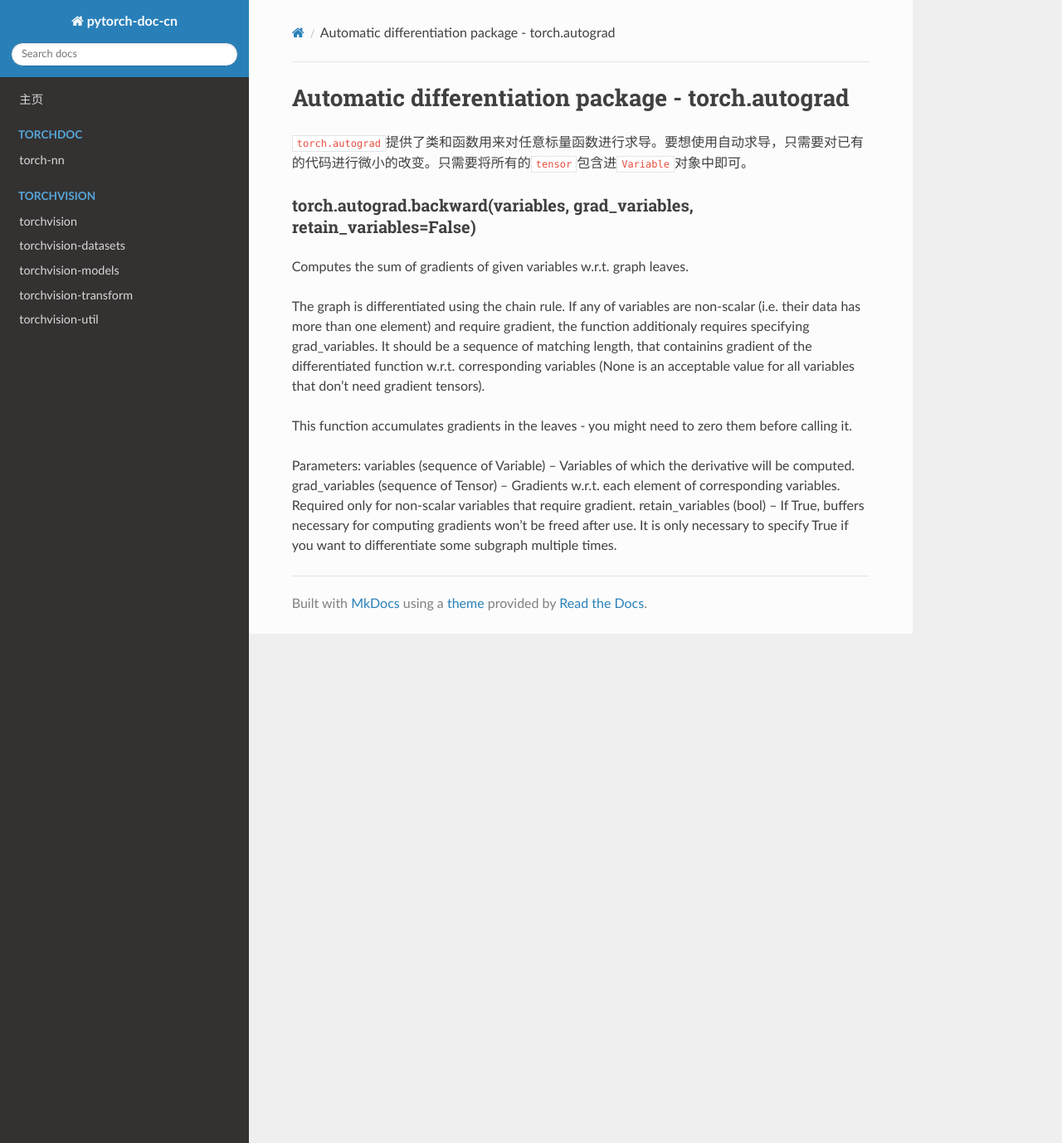
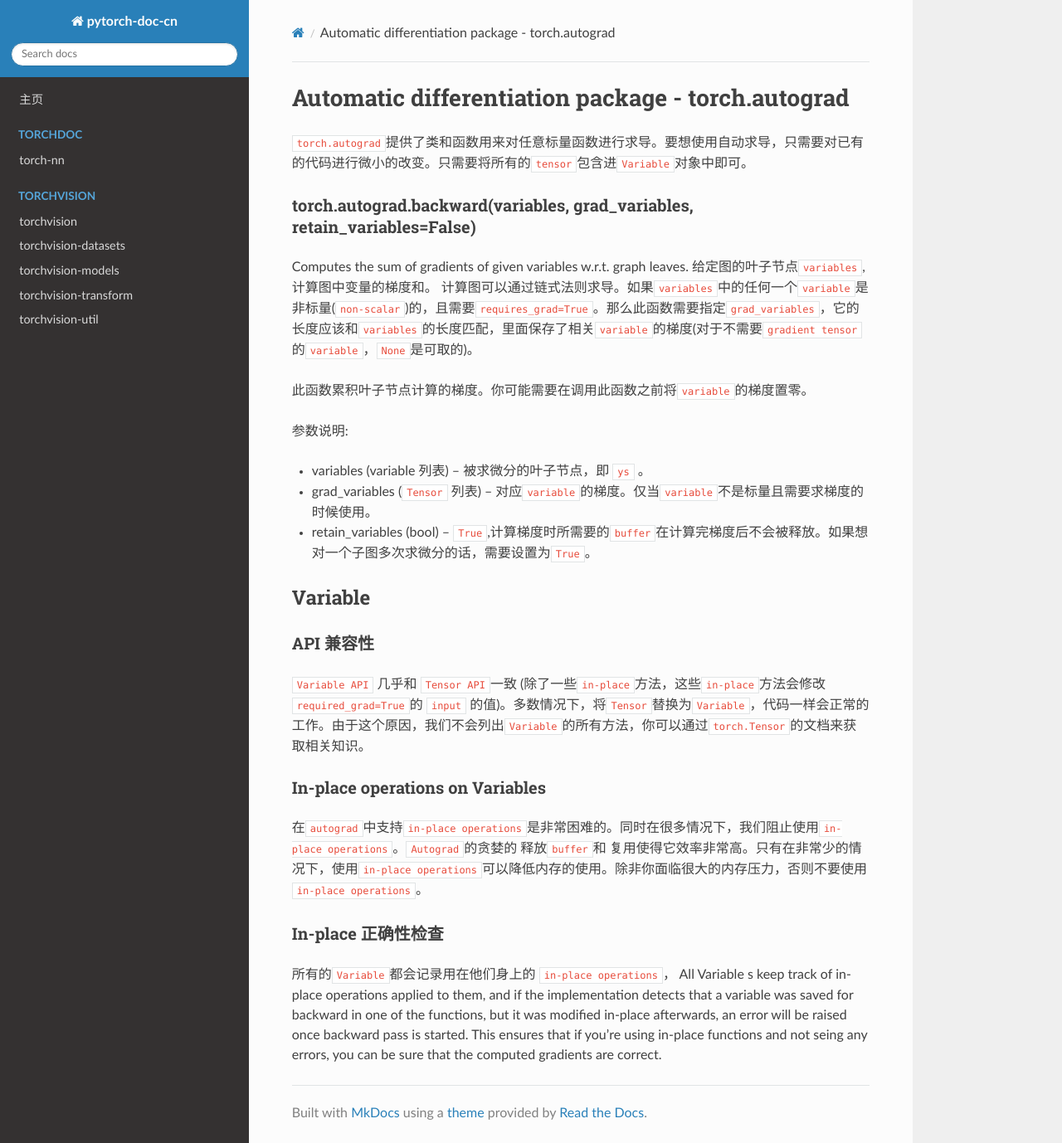
Before and after one commit to keithyin/pytorch-doc-cn, an MkDocs documentation site: the page built from docs/torchdoc/torch-autograd.md, in a window 1280 px wide and 1378 px high. Shown: the whole window at 83% size. Built offline with MkDocs 1.6.1, drawn with Linux system fonts in a browser that asks for light colours; nearby versions of some CDN libraries; old or Windows-style settings are respelled for this version of MkDocs.

Commit message:
extending pytorch

```diff
--- a/docs/torchdoc/torch-autograd.md
+++ b/docs/torchdoc/torch-autograd.md
@@ -4,12 +4,27 @@
 
 ### torch.autograd.backward(variables, grad_variables, retain_variables=False)
 Computes the sum of gradients of given variables w.r.t. graph leaves.
+给定图的叶子节点`variables`, 计算图中变量的梯度和。
+计算图可以通过链式法则求导。如果`variables`中的任何一个`variable`是 非标量(`non-scalar`)的，且需要`requires_grad=True`。那么此函数需要指定`grad_variables`，它的长度应该和`variables`的长度匹配，里面保存了相关`variable`的梯度(对于不需要`gradient tensor`的`variable`，`None`是可取的)。
 
-The graph is differentiated using the chain rule. If any of variables are non-scalar (i.e. their data has more than one element) and require gradient, the function additionaly requires specifying grad_variables. It should be a sequence of matching length, that containins gradient of the differentiated function w.r.t. corresponding variables (None is an acceptable value for all variables that don’t need gradient tensors).
+此函数累积叶子节点计算的梯度。你可能需要在调用此函数之前将`variable`的梯度置零。
 
-This function accumulates gradients in the leaves - you might need to zero them before calling it.
+参数说明:
 
-Parameters:
-variables (sequence of Variable) – Variables of which the derivative will be computed.
-grad_variables (sequence of Tensor) – Gradients w.r.t. each element of corresponding variables. Required only for non-scalar variables that require gradient.
-retain_variables (bool) – If True, buffers necessary for computing gradients won’t be freed after use. It is only necessary to specify True if you want to differentiate some subgraph multiple times.
+- variables (variable 列表) – 被求微分的叶子节点，即 `ys` 。
+
+- grad_variables (`Tensor` 列表) – 对应`variable`的梯度。仅当`variable`不是标量且需要求梯度的时候使用。
+
+- retain_variables (bool) – `True`,计算梯度时所需要的`buffer`在计算完梯度后不会被释放。如果想对一个子图多次求微分的话，需要设置为`True`。
+
+## Variable
+### API 兼容性
+
+`Variable API` 几乎和 `Tensor API`一致 (除了一些`in-place`方法，这些`in-place`方法会修改 `required_grad=True`的 `input` 的值)。多数情况下，将`Tensor`替换为`Variable`，代码一样会正常的工作。由于这个原因，我们不会列出`Variable`的所有方法，你可以通过`torch.Tensor`的文档来获取相关知识。
+
+### In-place operations on Variables
+在`autograd`中支持`in-place operations`是非常困难的。同时在很多情况下，我们阻止使用`in-place operations`。`Autograd`的贪婪的 释放`buffer`和 复用使得它效率非常高。只有在非常少的情况下，使用`in-place operations`可以降低内存的使用。除非你面临很大的内存压力，否则不要使用`in-place operations`。
+
+### In-place 正确性检查
+所有的`Variable`都会记录用在他们身上的 `in-place operations`，
+All Variable s keep track of in-place operations applied to them, and if the implementation detects that a variable was saved for backward in one of the functions, but it was modified in-place afterwards, an error will be raised once backward pass is started. This ensures that if you’re using in-place functions and not seing any errors, you can be sure that the computed gradients are correct.
```
Also changed, not shown: docs/torchdoc/torch-nn.md (+1 -0 lines).
